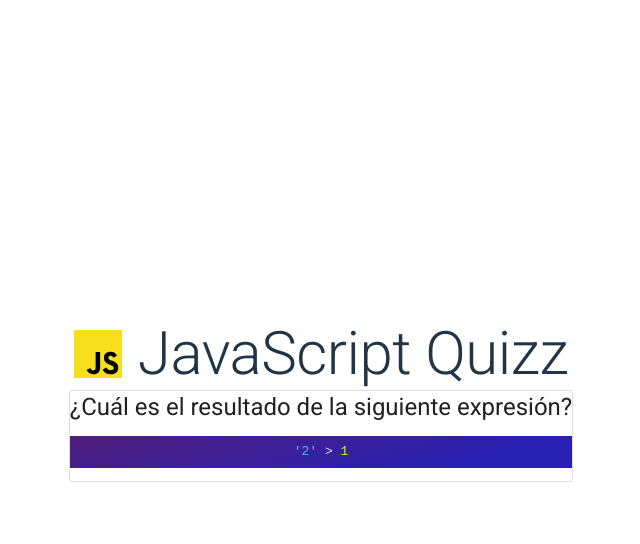
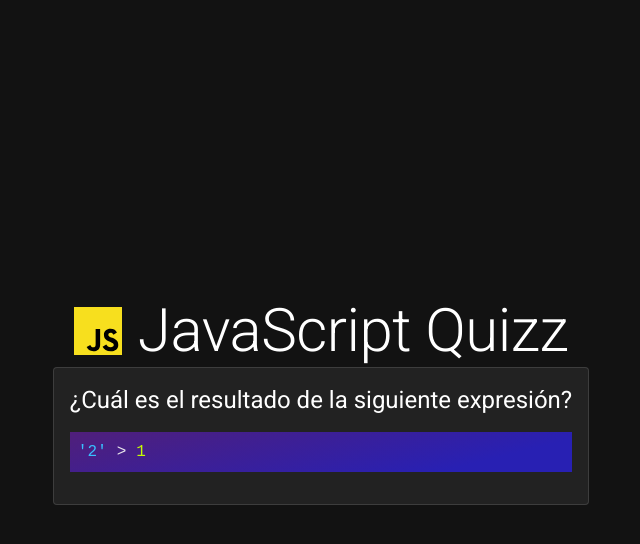
Before and after one commit to emmanuel-cruz-dev/javascript-quiz, a React (Vite) app: page / in a window 1280 px wide. Both pictures are taken after a click on the button "¡EMPEZAR!". Shown: the top 544 px of the page, without its empty margins (319-959 px from the left). Built offline with nearby package versions, Linux system fonts and the light colour scheme.

Commit message:
darkTheme agregado a main.tsx

```diff
--- a/src/components/Game.tsx
+++ b/src/components/Game.tsx
@@ -1,4 +1,4 @@
-import { IconButton, Stack, Card, Typography } from "@mui/material";
+import { Card, Typography } from "@mui/material";
 import SyntaxHighlighter from "react-syntax-highlighter";
 import { gradientDark } from "react-syntax-highlighter/dist/esm/styles/hljs";
 
@@ -7,7 +7,7 @@
 
 const Question = ({ info }: { info: QuestionType }) => {
   return (
-    <Card variant="outlined">
+    <Card variant="outlined" sx={{ bgcolor: "#222", p: 2, textAlign: "left" }}>
       <Typography variant="h5">{info.question}</Typography>
 
       <SyntaxHighlighter language="javascript" style={gradientDark}>
--- a/src/main.tsx
+++ b/src/main.tsx
@@ -1,4 +1,6 @@
-import { StrictMode } from "react";
+import { ThemeProvider, createTheme } from "@mui/material/styles";
+import CssBaseline from "@mui/material/CssBaseline";
+
 import { createRoot } from "react-dom/client";
 import "./index.css";
 import App from "./App.tsx";
@@ -8,8 +10,15 @@
 import "@fontsource/roboto/500.css";
 import "@fontsource/roboto/700.css";
 
+const darkTheme = createTheme({
+  palette: {
+    mode: "dark",
+  },
+});
+
 createRoot(document.getElementById("root")!).render(
-  <StrictMode>
+  <ThemeProvider theme={darkTheme}>
+    <CssBaseline />
     <App />
-  </StrictMode>
+  </ThemeProvider>
 );
```
